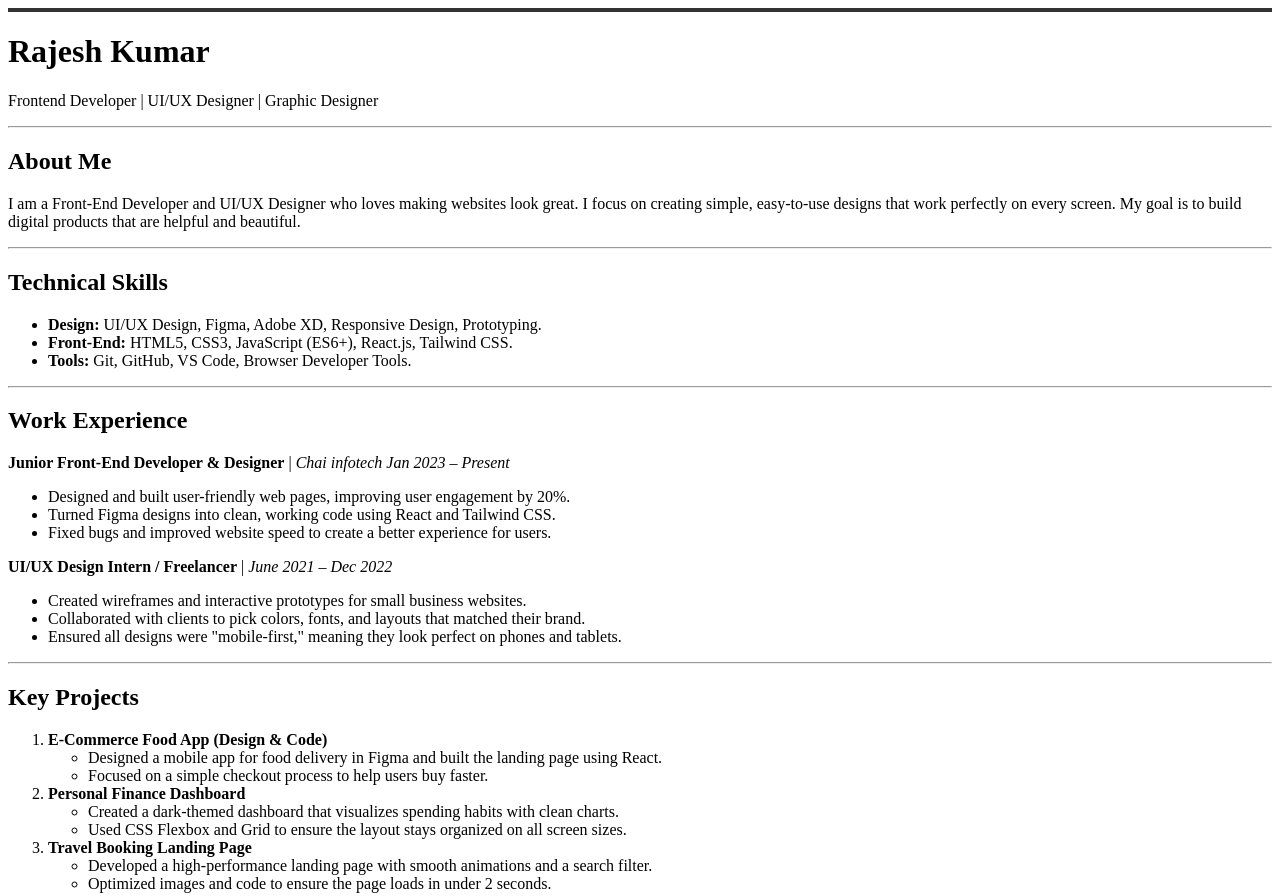
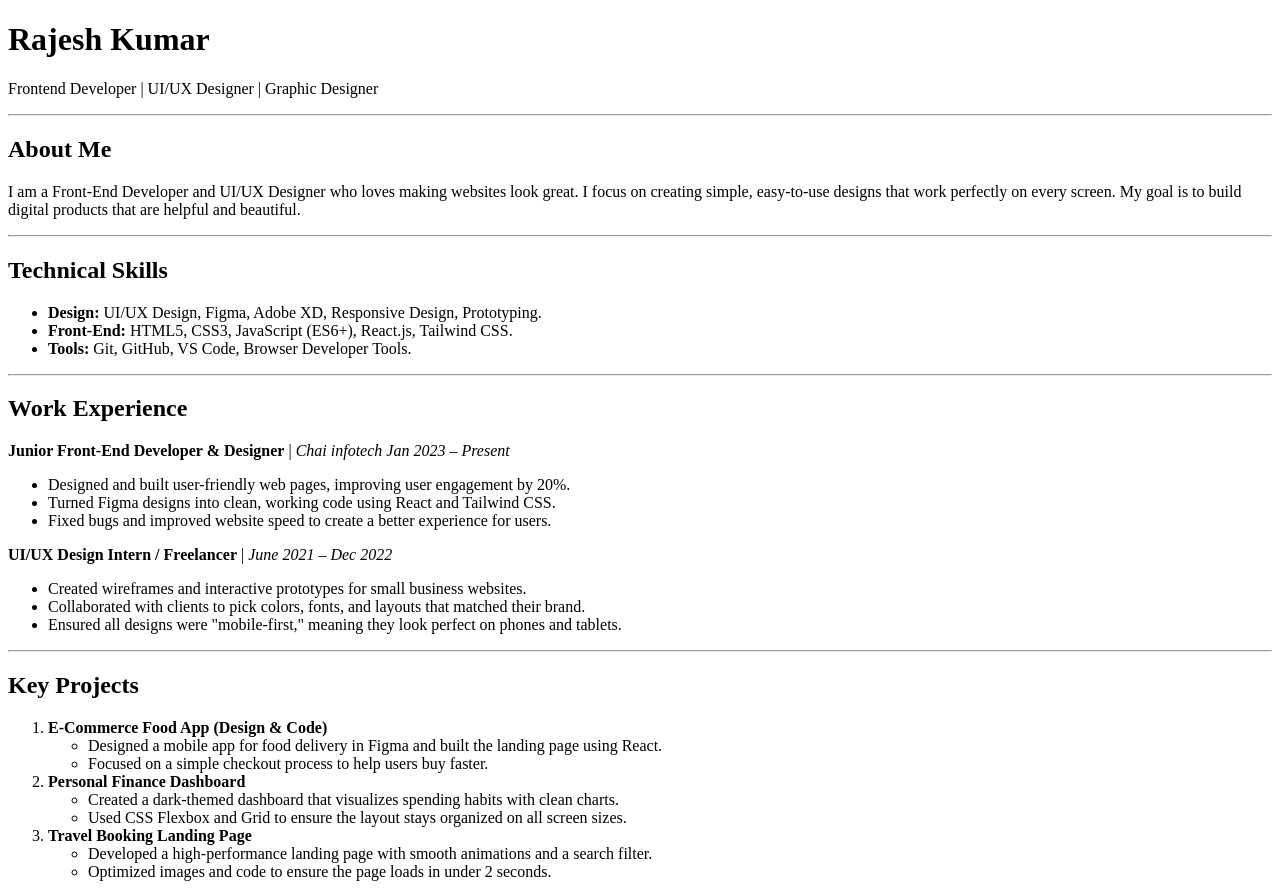
Before and after one commit to rajeshKumarbit/Resume---HTML, a plain HTML site: page Index.html in a window 1280 px wide. Shown: the top 896 px of the page. Drawn offline with Linux system fonts and the light colour scheme.

```diff
--- a/Index.html
+++ b/Index.html
@@ -6,7 +6,6 @@
     <title>Rajesh's Resume</title>
 </head>
 <body>
-    <hr style="height: 4px; border: none; background-color: #333;">
     <h1>Rajesh Kumar</h1>
     <p>Frontend Developer | UI/UX Designer | Graphic Designer</p>
     <hr>
```
